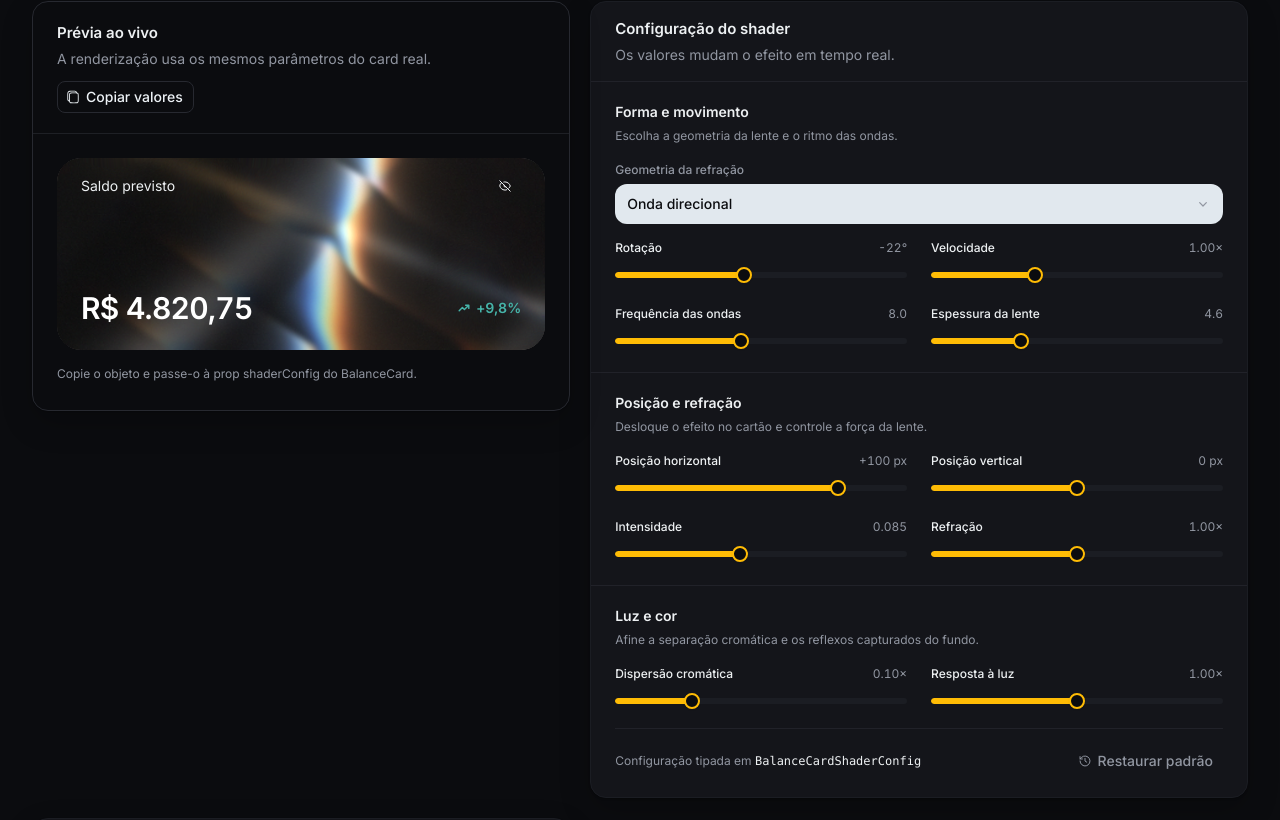
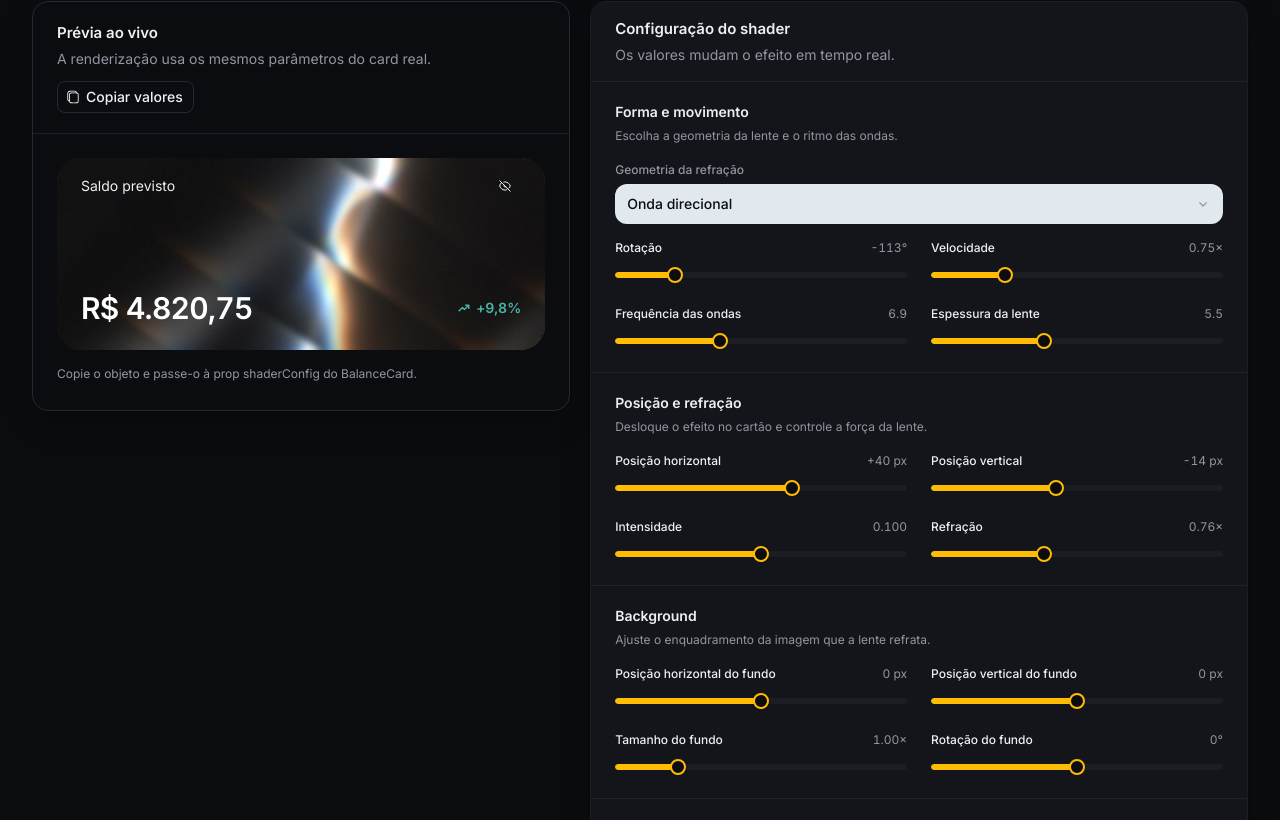
Before and after one commit to Gabriel3atista/finance, a Next.js app: page /design-system/balance-card in a window 1280 px wide. Shown: the part 211-1031 px from the top of the page. Built offline with nearby package versions, Linux system fonts and the light colour scheme; a web font is replaced by a local one.

Commit message:
Apply shader settings to balance card

```diff
--- a/src/app/design-system/balance-card/page.tsx
+++ b/src/app/design-system/balance-card/page.tsx
@@ -337,6 +337,53 @@ export default function BalanceCardPlaygroundPage() {
             </div>
           </section>
 
+          <section className="space-y-4 border-b border-line/70 p-5 sm:px-6">
+            <div>
+              <h2 className="text-sm font-semibold text-ink">Background</h2>
+              <p className="mt-1 text-xs leading-5 text-muted">
+                Ajuste o enquadramento da imagem que a lente refrata.
+              </p>
+            </div>
+            <div className="grid gap-x-6 gap-y-5 sm:grid-cols-2">
+              <SliderControl
+                label="Posição horizontal do fundo"
+                value={shaderConfig.backgroundOffsetX}
+                min={-120}
+                max={120}
+                step={1}
+                format={(value) => (value > 0 ? "+" : "") + value + " px"}
+                onChange={(value) => updateConfig("backgroundOffsetX", value)}
+              />
+              <SliderControl
+                label="Posição vertical do fundo"
+                value={shaderConfig.backgroundOffsetY}
+                min={-80}
+                max={80}
+                step={1}
+                format={(value) => (value > 0 ? "+" : "") + value + " px"}
+                onChange={(value) => updateConfig("backgroundOffsetY", value)}
+              />
+              <SliderControl
+                label="Tamanho do fundo"
+                value={shaderConfig.backgroundScale}
+                min={0.75}
+                max={2}
+                step={0.01}
+                format={formatMultiplier}
+                onChange={(value) => updateConfig("backgroundScale", value)}
+              />
+              <SliderControl
+                label="Rotação do fundo"
+                value={shaderConfig.backgroundRotation}
+                min={-180}
+                max={180}
+                step={1}
+                format={(value) => value + "°"}
+                onChange={(value) => updateConfig("backgroundRotation", value)}
+              />
+            </div>
+          </section>
+
           <section className="space-y-4 p-5 sm:px-6">
             <div>
               <h2 className="text-sm font-semibold text-ink">Luz e cor</h2>
--- a/src/features/transactions/components/balance-card-shader.tsx
+++ b/src/features/transactions/components/balance-card-shader.tsx
@@ -16,20 +16,28 @@ export type BalanceCardShaderConfig = {
   thickness: number;
   lightResponse: number;
   speed: number;
+  backgroundOffsetX: number;
+  backgroundOffsetY: number;
+  backgroundScale: number;
+  backgroundRotation: number;
 };
 
 export const DEFAULT_BALANCE_CARD_SHADER_CONFIG: BalanceCardShaderConfig = {
   shape: "wave",
-  intensity: 0.085,
-  offsetX: 100,
-  offsetY: 0,
-  rotation: -22,
-  refraction: 1,
-  dispersion: 0.1,
-  frequency: 8,
-  thickness: 4.6,
-  lightResponse: 1,
-  speed: 1,
+  intensity: 0.1,
+  offsetX: 40,
+  offsetY: -14,
+  rotation: -113,
+  refraction: 0.76,
+  dispersion: 0.29,
+  frequency: 6.9,
+  thickness: 5.5,
+  lightResponse: 1.25,
+  speed: 0.75,
+  backgroundOffsetX: 0,
+  backgroundOffsetY: 0,
+  backgroundScale: 1,
+  backgroundRotation: 0,
 };
 
 const vertexShaderSource = `
@@ -49,6 +57,9 @@ const fragmentShaderSource = `
   uniform vec2 u_textureSize;
   uniform float u_centerOffsetX;
   uniform float u_centerOffsetY;
+  uniform vec2 u_backgroundOffset;
+  uniform float u_backgroundScale;
+  uniform float u_backgroundRotation;
   uniform float u_rotation;
   uniform float u_intensity;
   uniform float u_refraction;
@@ -81,6 +92,18 @@ const fragmentShaderSource = `
     }
 
     return uv;
+  }
+
+  vec2 backgroundUv(vec2 uv) {
+    float aspect = u_resolution.x / u_resolution.y;
+    vec2 p = uv - 0.5;
+    p.x *= aspect;
+    p -= u_backgroundOffset;
+    float angle = radians(-u_backgroundRotation);
+    mat2 inverseRotation = mat2(cos(angle), sin(angle), -sin(angle), cos(angle));
+    p = inverseRotation * p / max(u_backgroundScale, 0.01);
+    p.x /= aspect;
+    return coverUv(p + 0.5);
   }
 
   void main() {
@@ -122,7 +145,7 @@ const fragmentShaderSource = `
       waveEnvelope * (ripple * 0.82 + secondaryRipple) * u_intensity * u_refraction;
     vec2 refractionDirection = vec2(refractionNormal.x / aspect, refractionNormal.y);
     vec2 distortedUv = clamp(
-      coverUv(v_uv + refractionDirection * lensDistortion),
+      backgroundUv(v_uv + refractionDirection * lensDistortion),
       vec2(0.001),
       vec2(0.999)
     );
@@ -274,6 +297,18 @@ export function BalanceCardShader({
       program,
       "u_centerOffsetY",
     );
+    const backgroundOffsetLocation = gl.getUniformLocation(
+      program,
+      "u_backgroundOffset",
+    );
+    const backgroundScaleLocation = gl.getUniformLocation(
+      program,
+      "u_backgroundScale",
+    );
+    const backgroundRotationLocation = gl.getUniformLocation(
+      program,
+      "u_backgroundRotation",
+    );
     const rotationLocation = gl.getUniformLocation(program, "u_rotation");
     const intensityLocation = gl.getUniformLocation(program, "u_intensity");
     const refractionLocation = gl.getUniformLocation(program, "u_refraction");
@@ -366,6 +401,23 @@ export function BalanceCardShader({
         gl,
         centerOffsetYLocation,
         (currentConfig.offsetY * pixelRatio) / canvas.height,
+      );
+      if (backgroundOffsetLocation) {
+        gl.uniform2f(
+          backgroundOffsetLocation,
+          (currentConfig.backgroundOffsetX * pixelRatio) / canvas.height,
+          (currentConfig.backgroundOffsetY * pixelRatio) / canvas.height,
+        );
+      }
+      setUniformFloat(
+        gl,
+        backgroundScaleLocation,
+        currentConfig.backgroundScale,
+      );
+      setUniformFloat(
+        gl,
+        backgroundRotationLocation,
+        currentConfig.backgroundRotation,
       );
       setUniformFloat(gl, rotationLocation, currentConfig.rotation);
       setUniformFloat(gl, intensityLocation, currentConfig.intensity);
--- a/src/features/transactions/components/balance-card.tsx
+++ b/src/features/transactions/components/balance-card.tsx
@@ -5,6 +5,7 @@ import { AnimatedNumber } from "@/shared/components/animated-number";
 import { BalanceChangeIndicator } from "@/shared/components/balance-change-indicator";
 import {
   BalanceCardShader,
+  DEFAULT_BALANCE_CARD_SHADER_CONFIG,
   type BalanceCardShaderConfig,
 } from "@/features/transactions/components/balance-card-shader";
 
@@ -26,14 +27,22 @@ export function BalanceCard({
   shaderConfig?: BalanceCardShaderConfig;
 }) {
   const isLoading = isBalancePending || isPreviousBalancePending;
+  const visualConfig = shaderConfig ?? DEFAULT_BALANCE_CARD_SHADER_CONFIG;
 
   return (
-    <article className="relative isolate flex h-48 max-h-48 min-h-48 flex-col justify-between overflow-hidden rounded-3xl bg-[url('/current-balance-card-background.png')] bg-cover bg-center px-6 pb-6 pt-3">
+    <article className="relative isolate flex h-48 max-h-48 min-h-48 flex-col justify-between overflow-hidden rounded-3xl bg-graphite-800 px-6 pb-6 pt-3">
+      <div
+        aria-hidden="true"
+        className="pointer-events-none absolute inset-0 z-0 rounded-[inherit] bg-[url('/current-balance-card-background.png')] bg-cover bg-center"
+        style={{
+          transform: `translate(${visualConfig.backgroundOffsetX}px, ${visualConfig.backgroundOffsetY}px) rotate(${visualConfig.backgroundRotation}deg) scale(${visualConfig.backgroundScale})`,
+        }}
+      />
       <div
         aria-hidden="true"
         className="pointer-events-none absolute inset-0 z-0 rounded-[inherit] border border-white/50 mix-blend-overlay"
       />
-      <BalanceCardShader config={shaderConfig} />
+      <BalanceCardShader config={visualConfig} />
       <div className="relative z-10 flex items-center justify-between gap-3">
         <p className="text-sm text-ink">Saldo previsto</p>
         <Button
```
